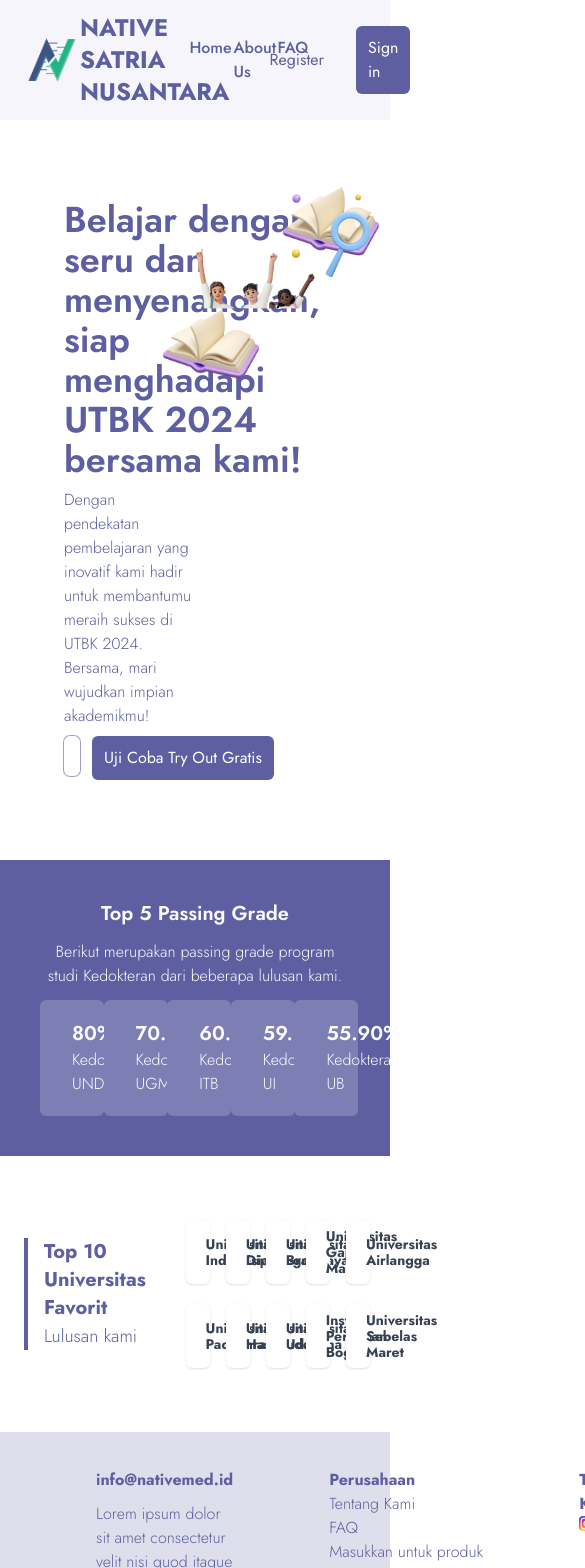
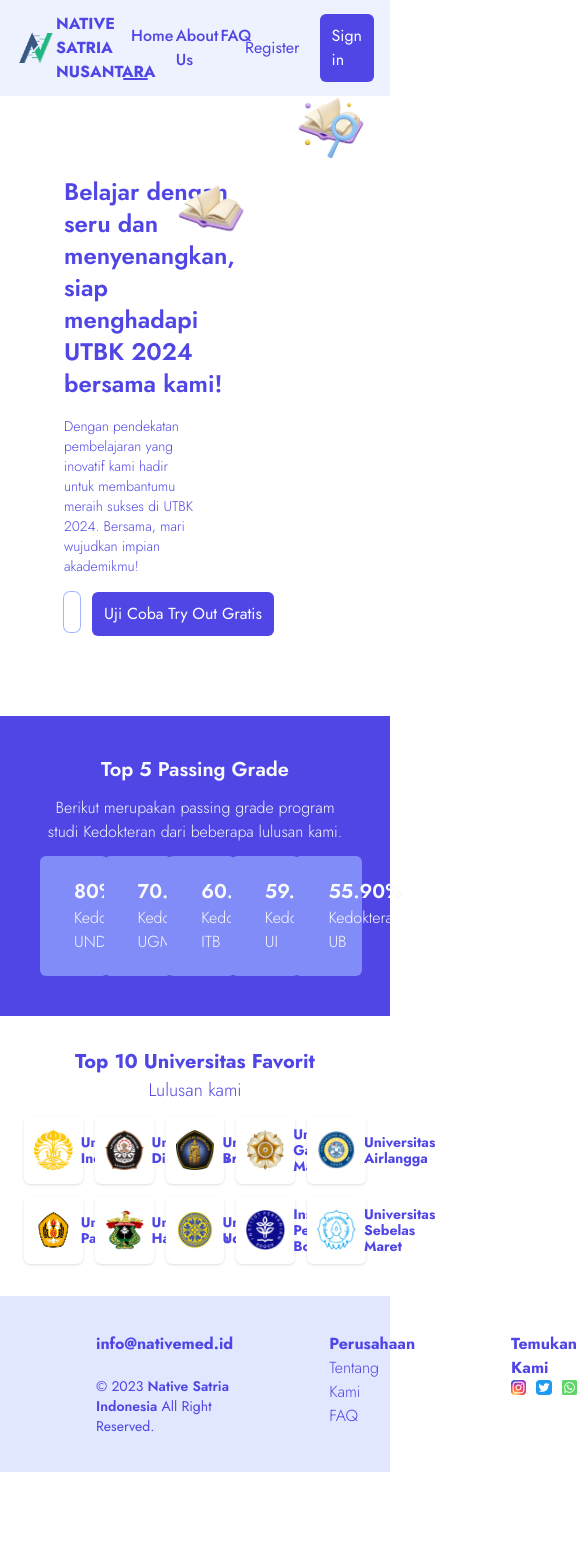
Before and after one commit to aqordeon/nativemed, a Nuxt app: page / in a window 390 px wide. Shown: the top 1568 px of the page, 585 px wide, since content can reach past the window. After the commit the page ends 1472 px from the top, so only its background shows below. Built offline with nearby package versions, Linux system fonts and the light colour scheme.

Commit message:
Main page: change theme, responsive, hover state

```diff
--- a/components/Layouts/FooterBar.vue
+++ b/components/Layouts/FooterBar.vue
@@ -4,24 +4,24 @@
             <img src="@/assets/images/native.png" alt="" class="w-32 aspect-square">
         </div>
         <div class="flex gap-x-24 xl:gap-x-52">
-            <div class="flex flex-col gap-y-5 xl:gap-y-9">
+            <div class="flex flex-col gap-y-5 xl:gap-y-9 justify-between">
                 <div class="space-y-2.5">
                     <p class="font-bold">info@nativemed.id</p>
-                    <p class="font-light flex flex-col">
+                    <!-- <p class="font-light flex flex-col">
                         <span>Lorem ipsum dolor sit amet consectetur</span>
                         <span>velit nisi quod itaque praesentium soluta</span>
                         <span>consectetur expedita eveniet sint!</span>
                         <span>12345</span>
-                    </p>
+                    </p> -->
                 </div>
-                <p class="text-sm">&copy; 2020 <span class="font-semibold">Native Satria Indonesia</span> All Right Reserved.</p>
+                <p class="text-sm">&copy; 2023 <span class="font-semibold">Native Satria Indonesia</span> All Right Reserved.</p>
             </div>
             <div>
                 <p class="font-bold">Perusahaan</p>
                 <p class="font-light flex flex-col">
-                    <span>Tentang Kami</span>
-                    <span>FAQ</span>
-                    <span class="whitespace-nowrap">Masukkan untuk produk</span>
+                    <NuxtLink class="hover:underline" to="/aboutus">Tentang Kami</NuxtLink>
+                    <NuxtLink class="hover:underline" to="/faq">FAQ</NuxtLink>
+                    <!-- <NuxtLink to="#" class="whitespace-nowrap">Masukkan untuk produk</NuxtLink> -->
                 </p>
             </div>
             <div>
--- a/components/Layouts/Navbar.vue
+++ b/components/Layouts/Navbar.vue
@@ -1,20 +1,23 @@
 <template>
-	<section class="w-screen flex bg-native-50 justify-between items-center py-3 px-6">
+	<section class="w-screen flex bg-native-50 justify-between items-center py-3 px-4 lg:px-6">
 			<div class="flex items-center cursor-pointer">
-				<img src="@/assets/images/Native.png" alt="" class="w-14">
-				<span class="text-2xl font-bold uppercase text-native-600">Native Satria Nusantara</span>
+				<img src="@/assets/images/Native.png" alt="" class="w-10 lg:w-14">
+				<span class="lg:text-xl xl:text-2xl font-bold uppercase text-native-600">Native Satria Nusantara</span>
 			</div>
-			<div class="grid grid-cols-3 justify-between gap-x-11 place-content-center">
+
+			<!-- Navbar: Menu -->
+			<div class="grid grid-cols-3 justify-between gap-x-5 lg:gap-x-8 xl:gap-x-11 place-content-center">
 				<NuxtLink :to="navbar.url" v-for="(navbar, index) in navbarList" :key="index" class="group relative text-center font-medium">
-					<p class="px-4">{{ navbar.name }}</p>
-					{{  }}
-					<div :class="[route.path.includes(navbar.url.slice(0, -1).toLowerCase()) ? 'w-full left-0' : 'w-0 left-1/2 group-hover:w-1/2 group-hover:left-[25%]']" class="absolute -bottom-2 h-0.5 bg-native-600 rounded-full transition-all duration-200 ease-in-out" />
+					<p class="px-2 lg:px-4">{{ navbar.name }}</p>
+					<div :class="[route.path.includes(navbar.url.slice(0, -1).toLowerCase()) ? 'bg-native-600 w-full left-0' : 'bg-native-300 w-0 left-1/2 group-hover:w-1/2 group-hover:left-[25%]']" class="absolute -bottom-2 h-0.5 rounded-full transition-all duration-200 ease-in-out" />
 				</NuxtLink>
 			</div>
-			<div class="flex gap-x-6">
+
+			<!-- Navbar: Register/Sign in -->
+			<div class="flex gap-x-3 lg:gap-x-6">
 				<NuxtLink to="/register" class="group relative flex px-2 items-center cursor-pointer">
 					<p>Register</p>
-					<div :class="[route.path.includes('/register') ? 'w-full left-0' : 'w-0 left-1/2 group-hover:w-1/2 group-hover:left-[25%]']" class="absolute -bottom-0 h-0.5 bg-native-600 rounded-full transition-all duration-200 ease-in-out" />
+					<div :class="[route.path.includes('/register') ? 'bg-native-600 w-full left-0' : 'bg-native-300 w-0 left-1/2 group-hover:w-1/2 group-hover:left-[25%]']" class="absolute -bottom-0 h-0.5 bg-native-600 rounded-full transition-all duration-200 ease-in-out" />
 				</NuxtLink>
 				<div class="px-3 py-2.5 rounded-md bg-native-600 text-white cursor-pointer hover:bg-native-500">Sign in</div>
 			</div>
--- a/pages/index.vue
+++ b/pages/index.vue
@@ -2,21 +2,21 @@
 	<div>
 		<!-- Section: hero -->
 		<section class="grid grid-cols-2 px-16 py-20 xl:py-24">
-			<div class="relative flex flex-col place-content-center items-start gap-y-2">
-				<div class="font-semibold text-4xl">Belajar dengan seru dan menyenangkan, siap menghadapi UTBK 2024 bersama kami!</div>
-				<div class="font-light">Dengan pendekatan pembelajaran yang inovatif kami hadir untuk membantumu meraih sukses di UTBK 2024. Bersama, mari wujudkan impian akademikmu!</div>
+			<div class="relative flex flex-col place-content-center items-start gap-y-4 lg:gap-y-2">
+				<div class="font-semibold text-2xl lg:text-4xl">Belajar dengan seru dan menyenangkan, siap menghadapi UTBK 2024 bersama kami!</div>
+				<div class="font-light text-sm lg:text-base">Dengan pendekatan pembelajaran yang inovatif kami hadir untuk membantumu meraih sukses di UTBK 2024. Bersama, mari wujudkan impian akademikmu!</div>
 				<div class="flex gap-x-3">
-					<input placeholder="Masukkan e-mailmu" class="w-full ring-1 ring-native-300 focus:ring focus:ring-native-500 focus:outline-none rounded-md h-fit py-2 px-2">
+					<input placeholder="Masukkan e-mailmu" class="w-full ring-1 ring-native-300 focus:ring focus:ring-native-500 focus:outline-none rounded-md h-fit py-2 px-2 placeholder:text-indigo-300">
 					<div class="bg-native-600 px-3 py-2.5 text-white rounded-md whitespace-nowrap cursor-pointer hover:bg-native-500">Uji Coba Try Out Gratis</div>
 				</div>
 			</div>
-			<div class="w-full relative pt-20 px-20 pb-0 h-fit">
-				<img src="@/assets/images/main1.png" alt="" class="absolute z-20 -left-[34px] xl:-left-[46px] top-[46px] xl:top-11 scale-[98%] xl:scale-[107%]">
-				<img src="@/assets/images/book.png" alt="" class="absolute z-20 top-16 right-16 scale-75">
-				<img src="@/assets/images/book1.png" alt="" class="absolute z-20 -bottom-8 left-14 scale-75">
+			<div class="group w-full relative xl:pt-20 px-20 pb-0 h-fit">
+				<!-- <img src="@/assets/images/main1.png" alt="" class="absolute z-20 -left-[34px] xl:-left-[46px] top-[46px] xl:top-11 scale-[98%] xl:scale-[107%]"> -->
+				<img src="@/assets/images/book.png" alt="" class="absolute z-20 -top-12 xl:top-16 right-16 scale-50 xl:scale-75">
+				<img src="@/assets/images/book1.png" alt="" class="absolute z-20 -bottom-8 left-14 scale-50 xl:scale-75">
 				<div class="w-full aspect-square relative rounded-full overflow-hidden">
 					<img src="@/assets/images/main.png" alt="" class="absolute z-10">
-					<div class="absolute w-full h-full rounded-full bg-native-600"></div>
+					<div class="absolute w-full h-full rounded-full bg-native-600 group-hover:bg-native-400"></div>
 				</div>
 			</div>
 		</section>
@@ -25,42 +25,31 @@
 		<section class="bg-native-600 w-full p-10 text-gray-50 text-center space-y-3">
 			<div class="font-semibold text-xl">Top 5 Passing Grade</div>
 			<div class="font-light">Berikut merupakan passing grade program studi Kedokteran dari beberapa lulusan kami.</div>
+
+			<!-- Passing Grade: box -->
 			<div class="grid grid-cols-5 gap-x-2 place-content-center">
-				<div class="px-8 py-5 text-center space-y-4 bg-native-400 rounded-md">
-					<p class="font-semibold text-xl">80%</p>
-					<span class="font-light">Kedokteran UNDIP</span>
-				</div>
-				<div class="px-8 py-5 text-center space-y-4 bg-native-400 rounded-md">
-					<p class="font-semibold text-xl">70.80%</p>
-					<span class="font-light">Kedokteran UGM</span>
-				</div>
-				<div class="px-8 py-5 text-center space-y-4 bg-native-400 rounded-md">
-					<p class="font-semibold text-xl">60.50%</p>
-					<span class="font-light">Kedokteran ITB</span>
-				</div>
-				<div class="px-8 py-5 text-center space-y-4 bg-native-400 rounded-md">
-					<p class="font-semibold text-xl">59.60%</p>
-					<span class="font-light">Kedokteran UI</span>
-				</div>
-				<div class="px-8 py-5 text-center space-y-4 bg-native-400 rounded-md">
-					<p class="font-semibold text-xl">55.90%</p>
-					<span class="font-light">Kedokteran UB</span>
+				<div v-for="(passing, index) in passingGrade" :key="index" class="px-8 py-5 text-center space-y-4 bg-native-400 hover:bg-native-500 rounded-md cursor-default border-2 border-transparent hover:border-native-400">
+					<p class="font-semibold text-xl">{{ passing.grade }}</p>
+					<span class="font-light">{{ passing.jurusan }}</span>
 				</div>
 			</div>
 		</section>
 
 		<!-- Top 10 Universitas Favorit -->
-		<section class="bg-white py-16 xl:py-24 flex flex-row px-6 xl:px-11 gap-x-4 xl:gap-x-8">
-			<div class="w-fit flex items-center">
-				<div class="border-l-4 xl:border-l-8 border-native-600 px-4">
+		<section class="bg-white py-8 lg:py-16 xl:py-24 flex flex-col lg:flex-row px-6 xl:px-11 gap-x-4 xl:gap-x-8 gap-y-3 lg:gap-y-0">
+			<!-- Title -->
+			<div class="lg:w-fit flex items-center justify-center lg:justify-start">
+				<div class="text-center lg:text-left lg:border-l-4 xl:border-l-8 border-native-600 px-4">
 					<p class="font-bold text-xl xl:text-3xl xl:whitespace-nowrap">Top 10 Universitas Favorit</p>
 					<p class="font-light text-lg xl:text-2xl">Lulusan kami</p>
 				</div>
 			</div>
-			<div class="grid grid-cols-5 grid-rows-2 w-full gap-5">
-				<div v-for="univ in universitas" :key="univ.name" class="flex items-center bg-white rounded-md shadow px-3 xl:px-4 py-2 xl:py-3 gap-x-2">
+
+			<!-- List University -->
+			<div class="grid grid-cols-5 grid-rows-2 w-full gap-3 lg:gap-5 min-w-fit lg:min-w-0">
+				<div v-for="univ in universitas" :key="univ.name" class="flex items-center bg-white hover:bg-native-50 rounded-md shadow px-2 xl:px-4 py-2 xl:py-3 gap-x-2 cursor-default border-2 border-transparent hover:border-native-400">
 					<img :src="univ.logo" :alt="univ.name" class="h-10 aspect-square">
-					<p class="flex items-center text-sm xl:text-base font-bold text-gray-700 leading-4 xl:leading-5">{{ univ.name }}</p>
+					<p class="flex items-center text-sm xl:text-base font-bold text-native-600 leading-4 xl:leading-5">{{ univ.name }}</p>
 				</div>
 			</div>
 		</section>
@@ -117,7 +106,27 @@ const universitas = [
 		logo: '/university/Univ UNS.png'
 	},
 ]
+
+const passingGrade = [
+	{
+		grade: '80%',
+		jurusan: 'Kedokteran UNDIP'
+	},
+	{
+		grade: '70.80%',
+		jurusan: 'Kedokteran UGM'
+	},
+	{
+		grade: '60.50%',
+		jurusan: 'Kedokteran ITB'
+	},
+	{
+		grade: '59.60%',
+		jurusan: 'Kedokteran UI'
+	},
+	{
+		grade: '55.90%',
+		jurusan: 'Kedokteran UB'
+	},
+]
 </script>
-
-<style>
-</style>
--- a/tailwind.config.js
+++ b/tailwind.config.js
@@ -31,13 +31,13 @@ module.exports = {
                     900: '#0B0A09',
                 },
                 'native': {
-                    50: '#F5F5FB',
-                    100: '#5E5FA133',
-                    200: '#5E5FA166',
-                    300: '#5E5FA199',
-                    400: '#7D7EB3',
-                    500: '#5E5FA1CC',
-                    600: '#5E5FA1',
+                    50: 'rgb(238 242 255)',
+                    100: 'rgb(224 231 255)',
+                    200: 'rgb(199 210 254)',
+                    300: 'rgb(165 180 252)',
+                    400: 'rgb(129 140 248)',
+                    500: 'rgb(99 102 241)',
+                    600: 'rgb(79 70 229)',
                 }
             },
             keyframes: {
```
